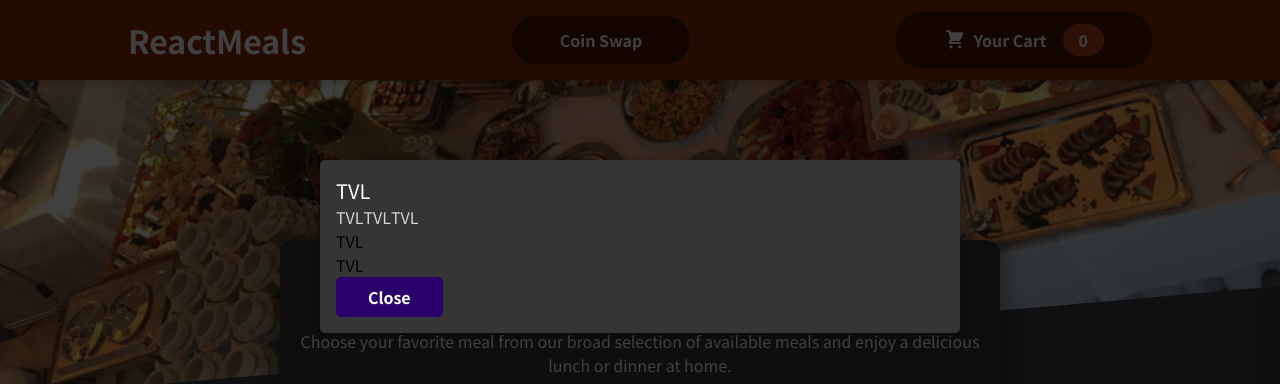
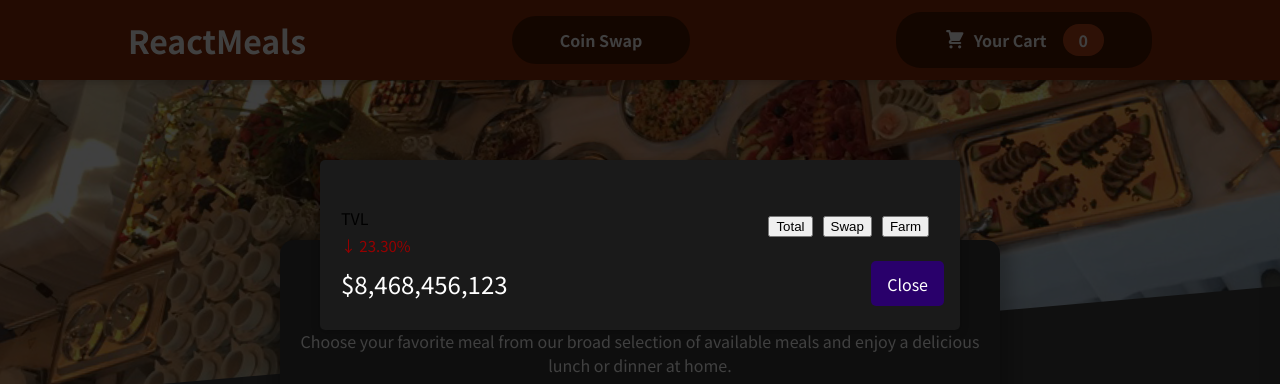
Before and after one commit to Patrykshub/A-Food-Order-App, a React (Create React App) app: page / in a window 1280 px wide. Both pictures are taken after a click on the button "Coin Swap". Shown: the top 384 px of the page. Built offline with nearby package versions, Linux system fonts and the light colour scheme; no server answers.

Commit message:
feat: css practice 002

```diff
--- a/src/components/Jacob/CoinSwap.js
+++ b/src/components/Jacob/CoinSwap.js
@@ -17,19 +17,25 @@ const CoinSwap = (props) => {
       {showStatements && (
         <Modal02 onClick={onClick}>
           <div>
-            <div className={cls.tvl}>TVL</div>
-            <div className={cls.valuesOnTheRight}>
-              <div>TVL</div>
-              <div>TVL</div>
-              <div>TVL</div>
+            <div className={cls.topdiv}>
+              <div className={cls.tvl}></div>
+                TVL
+                <div className={cls.valuesOnTheRight}>
+                  <button className={cls.topdiv}>Total</button>
+                  <button className={cls.topdiv}>Swap</button>
+                  <button className={cls.topdiv}>Farm</button>
+
+              </div>
             </div>
 
-            <div>TVL</div>
-            <div>TVL</div>
+            <div className={cls.percentage}>↓ 23.30%</div>
+            <div className={cls.content}>
+              <div className={cls.totalVolume}>$8,468,456,123</div>
+                <button className={classes.closingButton} onClick={onClick}>
+                  Close
+                </button>
+            </div>
           </div>
-          <button className={classes.closingButton} onClick={onClick}>
-            Close
-          </button>
         </Modal02>
       )}
     </div>
--- a/src/components/Jacob/CoinSwap.module.css
+++ b/src/components/Jacob/CoinSwap.module.css
@@ -12,8 +12,9 @@
   position:fixed;
   top: 20vh;
   left:20% ;
-  width: 90%;
-  background-color: rgb(53, 53, 53);
+  width: 528px;
+  height: 170px;
+  background-color: rgb(26, 26, 26);
   padding: 1rem;
   border-radius: 5px;
   box-shadow: 0 2px 8px rgba(0, 0, 0, 0.25);
--- a/src/components/Jacob/Input-css.module.css
+++ b/src/components/Jacob/Input-css.module.css
@@ -1,9 +1,30 @@
 .tvl {
     color: white;
     font-size:20px;
+    margin: 5px;
+    margin-bottom: 30px;
 }
 .valuesOnTheRight {
     display: flex;
+    margin: 5px;
     color: lightgray;
-
+    float: right;
 }
+.topdiv {
+    margin: 5px
+}
+.totalVolume {
+    margin: 5px;
+    color: white;
+    font-size: 24px;
+    justify-items: center;
+}
+.percentage {
+    margin: 5px;
+    font-size: 15px;
+    color: rgb(149, 0, 0);
+}
+.content {
+    justify-content: space-between;
+    display: flex;
+}
--- a/src/components/Layout/HeaderCartButton.module.css
+++ b/src/components/Layout/HeaderCartButton.module.css
@@ -63,12 +63,9 @@
     border: none;
     background-color: #29006b;
     color: white;
-    padding: 0.5rem 2rem;
-    display: flex;
-    justify-content: space-around;
-    align-items: center;
+    padding: 0.5rem 1rem;
     border-radius: 5px;
-    font-weight: bold;
+
   }
 
   .closingButton:hover,
```
Also changed, not shown: 1 other file (tests, documents, lock files or other folders).
